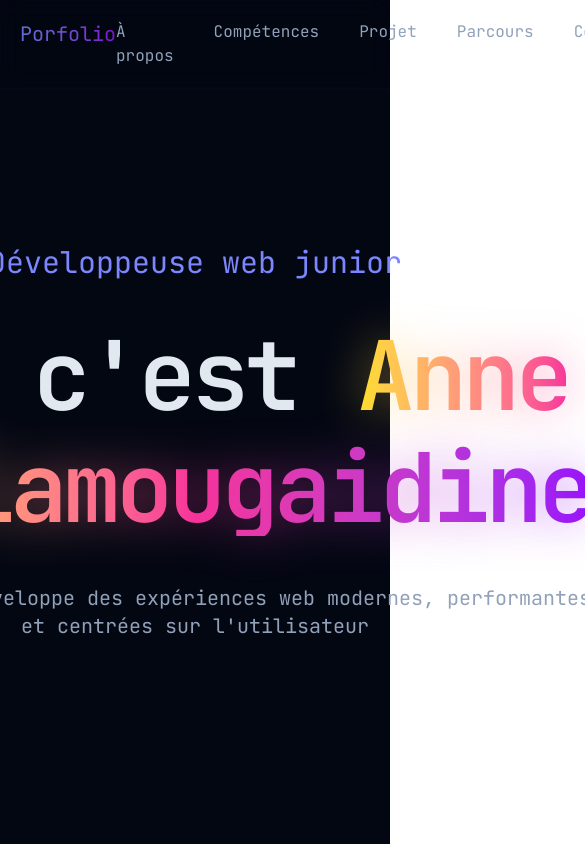
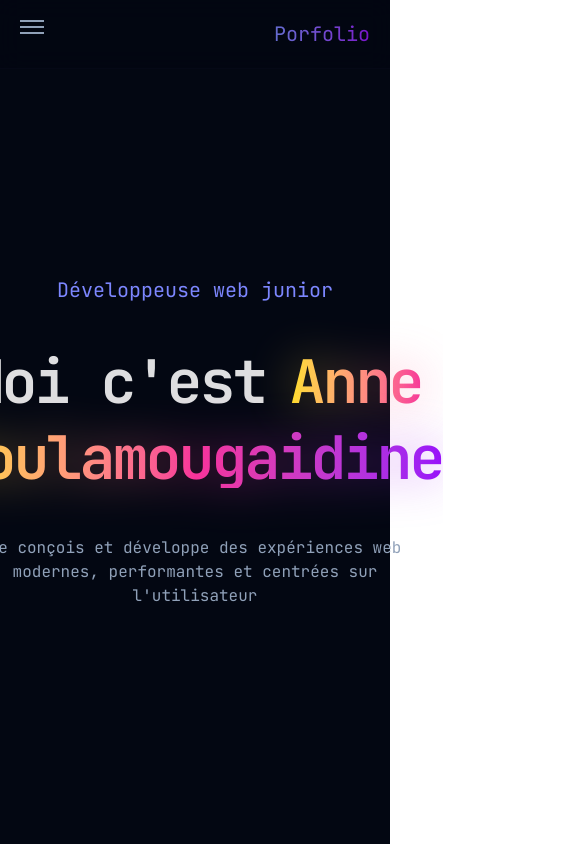
Before and after one commit to nanadocte/portfolio, a React (Vite) app: page / in a window 390 px wide. Shown: the top 844 px of the page, 585 px wide, since content can reach past the window. Built offline with nearby package versions, Linux system fonts and the light colour scheme.

Commit message:
Add full responsive design to app

```diff
--- a/src/components/Form.jsx
+++ b/src/components/Form.jsx
@@ -1,6 +1,6 @@
 function Form() {
   return (
-    <form className="max-w-150 w-full bg-slate-900/30 p-5 rounded-xl flex flex-col gap-8 justify-center items-start">
+    <form className="max-w-2xl w-full bg-slate-900/30 p-5 rounded-xl flex flex-col gap-8 justify-center items-start">
       <div className="w-full flex flex-col gap-2 justify-center">
         <label htmlFor="name">Nom</label>
         <input
--- a/src/components/ProjetCard.jsx
+++ b/src/components/ProjetCard.jsx
@@ -1,6 +1,6 @@
 function ProjetCard({ img, titre, description, stack, github }) {
   return (
-    <article className="bg-slate-800/20 overflow-hidden w-full min-h-70 min-w-80  border border-white/10 rounded-2xl max-w-md flex flex-col gap-2">
+    <article className="bg-slate-800/20 overflow-hidden border border-white/10 rounded-2xl flex flex-col gap-2">
       <img
         className="opacity-70 rounded-t-2xl h-35 object-cover hover:scale-110 transition-all duration-800 "
         src={img}
--- a/src/components/SkillCard.jsx
+++ b/src/components/SkillCard.jsx
@@ -1,13 +1,8 @@
 function SkillCard({ logo, titre, contenu }) {
   return (
     <article
-      className="bg-slate-800/20 w-full flex border border-white/5
-      rounded-xl
-      p-8
-      flex flex-col gap-4
-      max-w-xs text-start
-      shadow-[0_0_10px_rgba(139,92,246,0.1)]
-      hover:shadow-[0_0_10px_rgba(139,92,246,0.4)]
+      className="bg-slate-800/20 border border-white/5 rounded-xl p-8 flex flex-col gap-4
+      text-start shadow-[0_0_10px_rgba(139,92,246,0.1)] hover:shadow-[0_0_10px_rgba(139,92,246,0.4)]
       transition-shadow duration-300"
     >
       <i className={`opacity-70 ${logo}`}></i>
--- a/src/sections/Competences.jsx
+++ b/src/sections/Competences.jsx
@@ -29,12 +29,15 @@ function Competences() {
     'Adaptabilité',
   ];
   return (
-    <section className="px-56 p-32 flex flex-col gap-12">
+    <section
+      id="skills"
+      className="w-full p-32 flex flex-col gap-12 max-w-7xl mx-auto"
+    >
       <SectionTitle
         sectionName="02. Compétences"
         contenu="Ce que je maîtrise"
       />
-      <div className="w-full flex flex-row flex-wrap gap-8 justify-center">
+      <div className="grid gap-8 [grid-template-columns:repeat(auto-fit,minmax(200px,1fr))]">
         {stack.map((stack) => (
           <SkillCard
             key={stack.titre}
--- a/src/sections/Contact.jsx
+++ b/src/sections/Contact.jsx
@@ -3,8 +3,12 @@ import Form from '../components/Form';
 
 function Contact() {
   return (
-    <div className="px-76 p-32 bg-[#020617] flex flex-col gap-12 items-center">
-      <SectionTitle sectionName="05. Contact" contenu="Travaillons ensemble" />
+    <section id="contact" className="w-full p-32 bg-[#020617]">
+      <div className="m-auto max-w-5xl flex flex-col gap-12 items-center">
+        <SectionTitle
+          sectionName="05. Contact"
+          contenu="Travaillons ensemble"
+        />
         <Form />
         <ul className="flex gap-8">
           <li>
@@ -24,6 +28,7 @@ function Contact() {
           </li>
         </ul>
       </div>
+    </section>
   );
 }
 
--- a/src/sections/Hero.jsx
+++ b/src/sections/Hero.jsx
@@ -4,10 +4,10 @@ function Hero() {
   const [showButton, setShowButton] = useState(false);
   return (
     <section
-      className="font--jet px-48 h-screen pt-32 flex justify-center"
+      className=" w-full h-screen pt-32 px-32 flex justify-center"
       onMouseEnter={() => setShowButton(true)}
     >
-      <div className="group/bienvenue flex flex-col justify-center items-center gap-12">
+      <div className="max-w-5xl m-auto group/bienvenue flex flex-col justify-center items-center gap-12">
         <p
           className="font--montserrat z-2 fixed opacity-0 group-hover/bienvenue:opacity-20 font-semibold transition-opacity duration-1500 text-9xl
           absolute top-[42%] right-[60%] rotate-[270deg] bg-gradient-to-r from-indigo-800
@@ -15,46 +15,38 @@ function Hero() {
         >
           Bienvenue
         </p>
-        <p className="font--jet text-indigo-400 text-3xl">
+        <p className="text-indigo-400 text-xl sm:text-2xl lg:text-3xl">
           Développeuse web junior
         </p>
-        <div className="flex flex-row flex-wrap items-center justify-center gap-4">
-          <p className="font-semibold tracking-tighter leading-none text-slate-200 text-8xl flex-shrink-0 flex items-center gap-0">
+        <div className="flex flex-wrap items-center justify-center gap-4">
+          {/* Moi c'est Anne */}
+          <p className="flex items-center gap-2 font-semibold tracking-tighter text-6xl sm:text-7xl  lg:text-8xl">
             Moi c'est
-            <span
-              className="font-semibold ml-15 relative text-8xl tracking-tighter
-              bg-gradient-to-r from-yellow-300 to-pink-500 bg-clip-text text-transparent"
-            >
+            <span className="relative ml-4 text-transparent bg-clip-text bg-gradient-to-r from-yellow-300 to-pink-500">
+              {/* Texte principal */}
               Anne
-              <span
-                className="font-semibold absolute left-0 top-0 w-full font-bold text-8xl tracking-tighter
-                bg-gradient-to-r from-yellow-300 to-pink-500 bg-clip-text text-transparent blur-xl opacity-50 select-none pointer-events-none"
-              >
+              {/* Flou */}
+              <span className="absolute inset-0 text-transparent bg-clip-text bg-gradient-to-r from-yellow-300 to-pink-500 blur-xl opacity-50 pointer-events-none select-none">
                 Anne
               </span>
             </span>
           </p>
 
-          <div className="relative w-auto">
-            <span
-              className="font-semibold tracking-tighter absolute left-0 top-0 w-full text-8xl
-              bg-gradient-to-r from-yellow-300 via-pink-500 to-purple-600
-              bg-clip-text text-transparent blur-xl opacity-50 select-none pointer-events-none"
-            >
+          {/* Goulamougaidine */}
+          <div className="relative text-6xl sm:text-7xl lg:text-8xl font-semibold tracking-tighter">
+            {/* Flou */}
+            <span className="absolute inset-0 text-transparent bg-clip-text bg-gradient-to-r from-yellow-300 via-pink-500 to-purple-600 blur-xl opacity-50 pointer-events-none select-none">
               Goulamougaidine
             </span>
 
-            <h1
-              className="font-semibold tracking-tighter relative text-8xl
-              bg-gradient-to-r from-yellow-300 via-pink-500 to-purple-600
-              bg-clip-text text-transparent"
-            >
+            {/* Texte principal */}
+            <h1 className="relative text-transparent bg-clip-text bg-gradient-to-r from-yellow-300 via-pink-500 to-purple-600">
               Goulamougaidine
             </h1>
           </div>
         </div>
 
-        <p className="font--jet text-slate-400 text-xl text-center">
+        <p className="font--jet text-slate-400 text-base sm:text-lg lg:text-xl text-center">
           Je conçois et développe des expériences web modernes, performantes et
           centrées sur l'utilisateur
         </p>
--- a/src/sections/Nav.jsx
+++ b/src/sections/Nav.jsx
@@ -1,4 +1,7 @@
+import { useState } from 'react';
+
 function Nav() {
+  const [open, setOpen] = useState(false);
   const lienNav = [
     { label: 'À propos', id: 'about' },
     { label: 'Compétences', id: 'skills' },
@@ -7,21 +10,49 @@ function Nav() {
     { label: 'Contact', id: 'contact' },
   ];
   return (
-    <nav className="border-b border-gray-900/20 backdrop-blur-md bg-gray-950/70  font--jet  z-1 item-center fixed bg-gray-950 flex flex-row justify-between p-5 w-full">
+    <nav className="justify-between p-5 border-b border-gray-900/20 backdrop-blur-md bg-gray-950/70  font--jet  z-1 item-center fixed bg-gray-950 flex flex-rowp-5 w-full">
+      <div className="md:hidden flex gap-5 flex-col">
+        <div onClick={() => setOpen(!open)}>
+          <div className="w-6 h-0.5 bg-slate-400 mb-1"></div>
+          <div className="w-6 h-0.5 bg-slate-400 mb-1"></div>
+          <div className="w-6 h-0.5 bg-slate-400"></div>
+        </div>
+        {open && (
+          <ul className="md:hidden gap-5 text-sm flex flex-col gap-5 text-sm md:text-base md:gap-10 text-slate-400">
+            {lienNav.map((contenu, index) => (
+              <li key={index}>
+                <a
+                  onClick={() => setOpen(false)}
+                  href={`#${contenu.id}`}
+                  className="text-slate-400 hover:bg-gradient-to-r
+                hover:from-indigo-400
+                hover:to-purple-600
+                hover:bg-clip-text
+                hover:text-transparent cursor-pointer transition-colors duration-500"
+                >
+                  {' '}
+                  {contenu.label}
+                </a>
+              </li>
+            ))}
+          </ul>
+        )}
+      </div>
+
       <p className="opacity-80 text-xl bg-gradient-to-r from-indigo-400 to-purple-600 bg-clip-text text-transparent">
         Porfolio
       </p>
-      <ul className="flex flex-row gap-10 text-slate-400">
+
+      <ul className="hidden md:flex text-sm lg:text-base gap-8 lg:gap-10 flex-row text-slate-400">
         {lienNav.map((contenu, index) => (
           <li key={index}>
             <a
               href={`#${contenu.id}`}
               className="text-slate-400 hover:bg-gradient-to-r
-          hover:from-indigo-400
-
-          hover:to-purple-600
-          hover:bg-clip-text
-          hover:text-transparent cursor-pointer transition-colors duration-500"
+              hover:from-indigo-400
+              hover:to-purple-600
+              hover:bg-clip-text
+              hover:text-transparent cursor-pointer transition-colors duration-500"
             >
               {' '}
               {contenu.label}
--- a/src/sections/Parcours.jsx
+++ b/src/sections/Parcours.jsx
@@ -2,12 +2,12 @@ import SectionTitle from '../components/SectionTitle';
 
 function Parcours() {
   return (
-    <div className="px-76 p-32">
+    <section id="parcours" className="w-full m-auto p-32">
       <SectionTitle
         sectionName="04. Parcours"
         contenu="Mon parcours"
       ></SectionTitle>
-    </div>
+    </section>
   );
 }
 
```
Also changed, not shown: src/sections/About.jsx (+9 -7 lines), src/sections/Projets.jsx (+7 -5 lines). Lines whose indentation alone changed are shown as unchanged.
